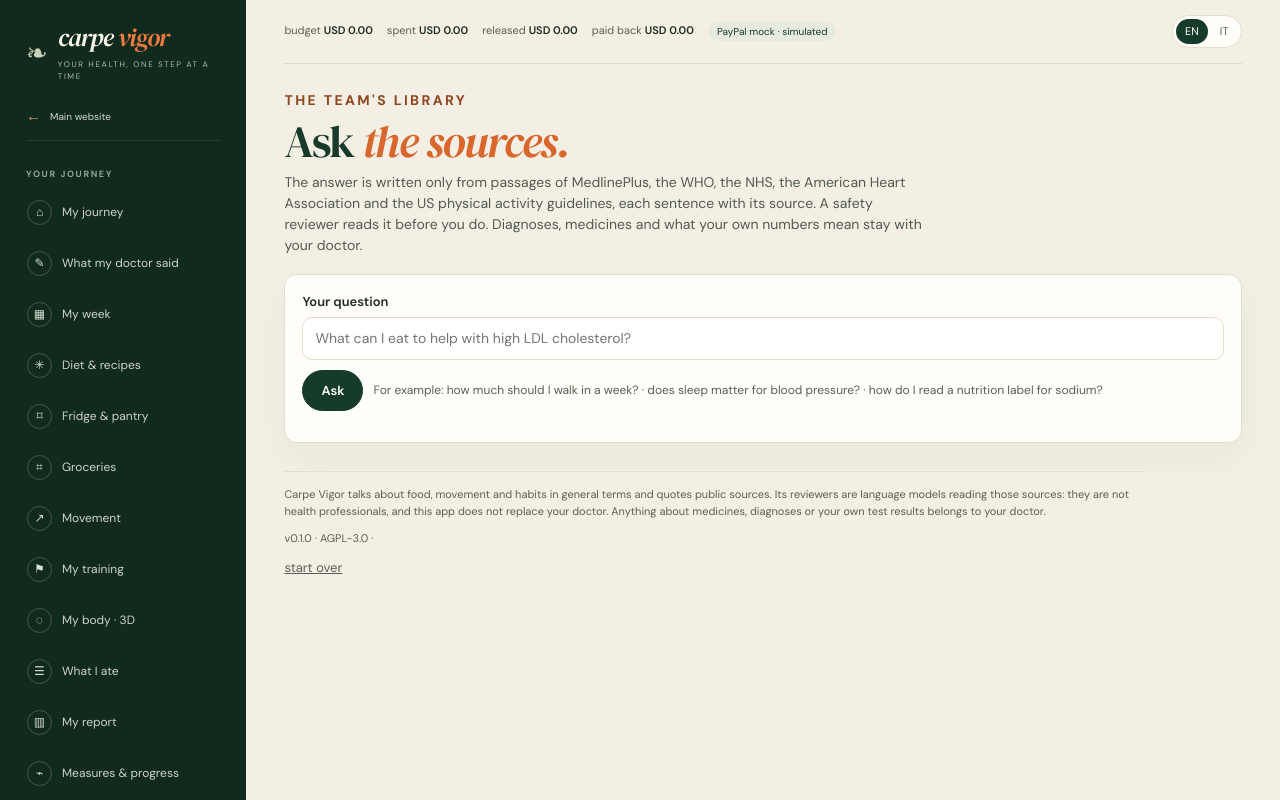
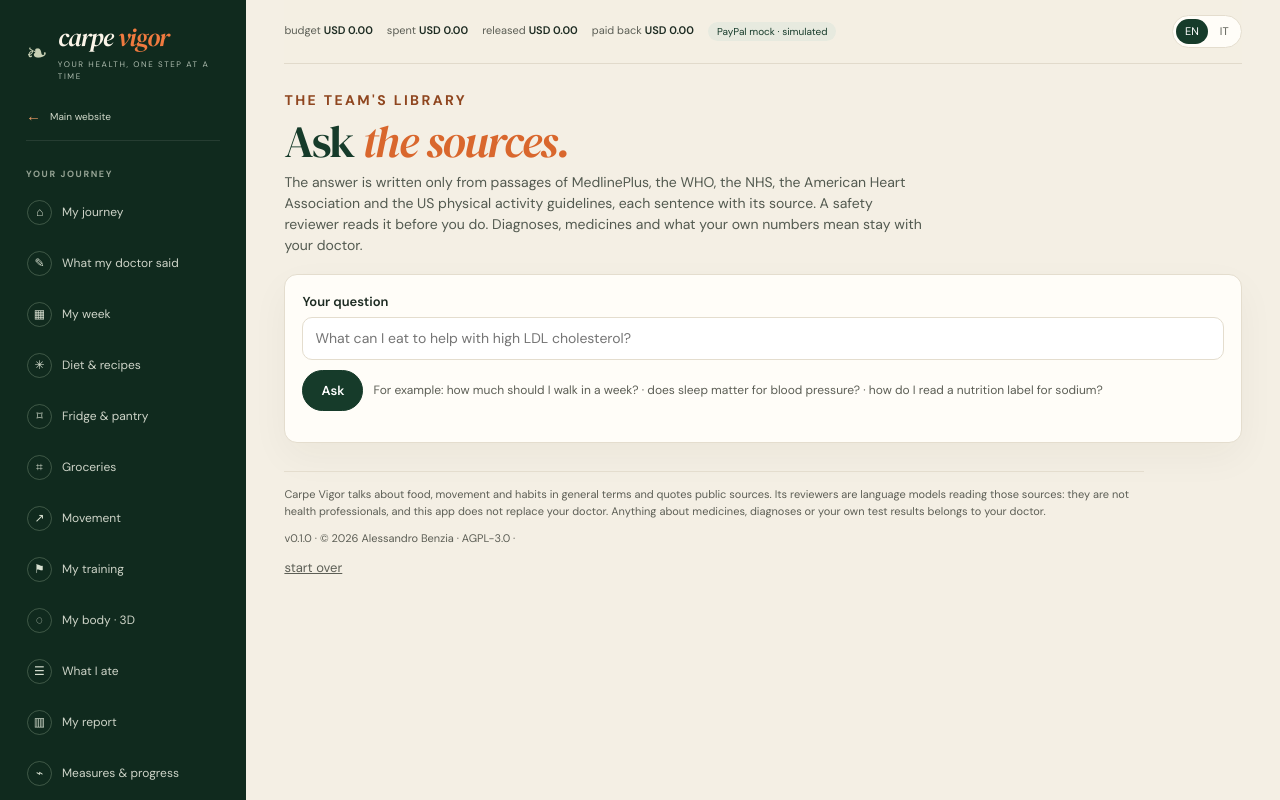
Before and after one commit to abenzia/carpe-vigor, a FastAPI app: page /ask in a window 1280 px wide. Run offline with FastAPI, Linux system fonts and the light colour scheme; data that the repository does not hold is empty.

Commit message:
Author attribution: footer of every page and NOTICE (AGPL section 7(b) additional term)
Co-Authored-By: Claude Opus 5.5 <noreply@anthropic.com>

```diff
--- a/templates/base.html
+++ b/templates/base.html
@@ -40,7 +40,7 @@
       {% if lang == 'it' %}<p class="note tiny">{{ t('interface_only') }}</p>{% endif %}
       {% block content %}{% endblock %}
       <footer class="app-foot">{{ t('disclaimer') }}
-        <p>v{{ version }} · AGPL-3.0 · <form method="post" action="/reset"><button class="link">{{ t('start_over') }}</button></form></p>
+        <p>v{{ version }} · © 2026 Alessandro Benzia · AGPL-3.0 · <form method="post" action="/reset"><button class="link">{{ t('start_over') }}</button></form></p>
       </footer>
     </div>
   </main>
```
Also changed, not shown: tests/test_loop.py (+5 -0 lines), README.md, 1 other file.
